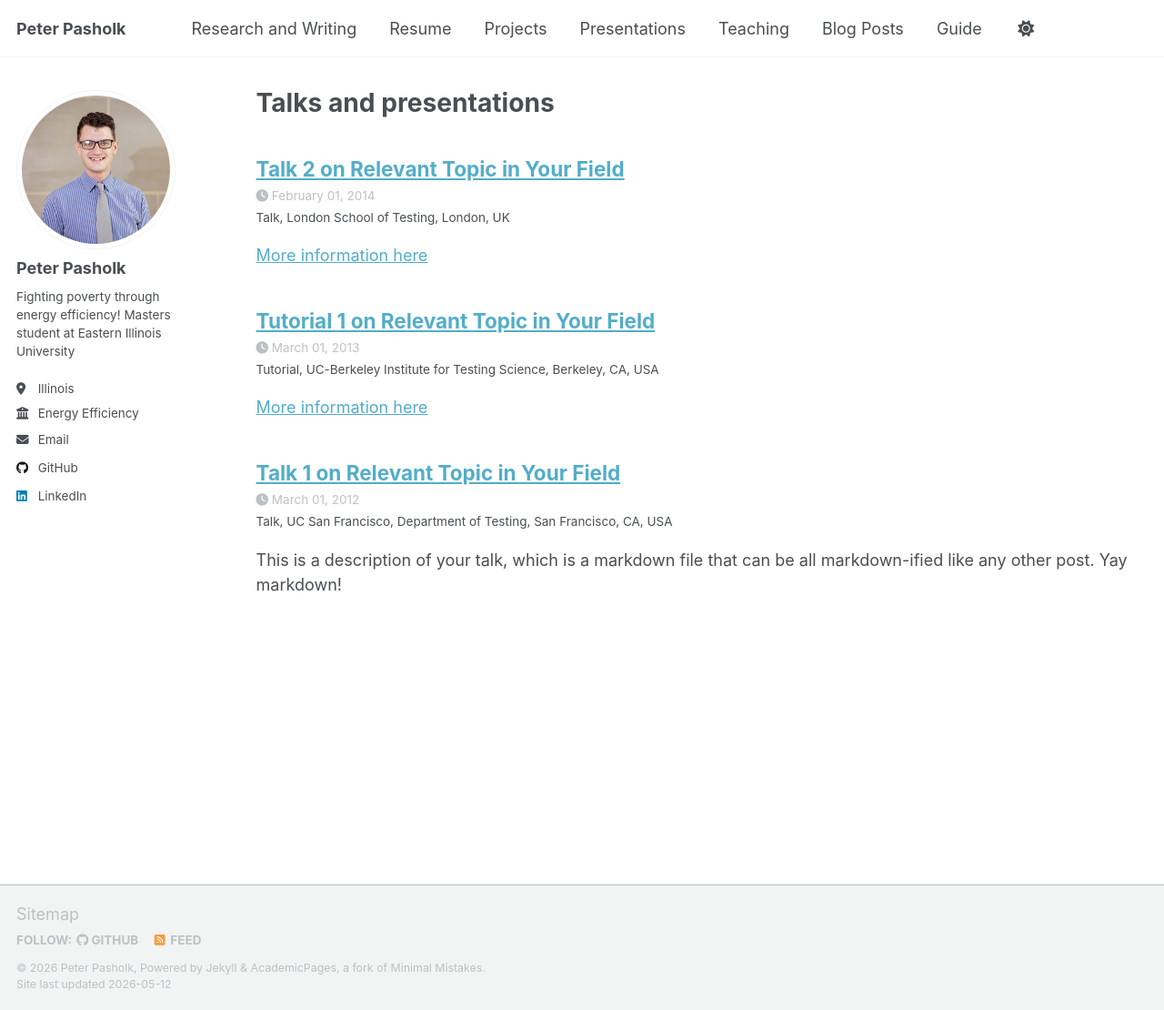
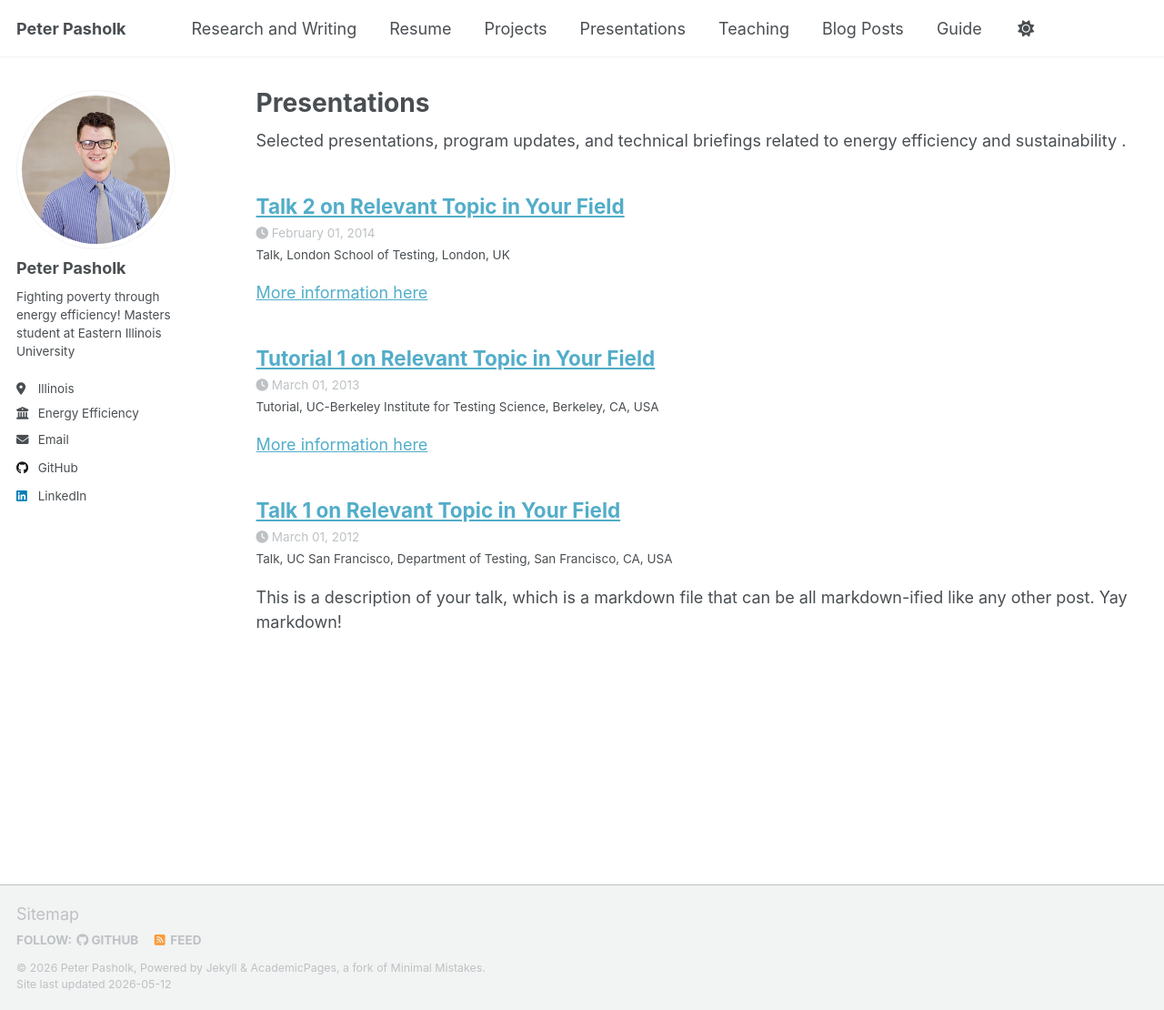
Before and after one commit to ppasholk/ppasholk.github.io, a Jekyll site: the page built from _pages/talks.html, in a window 1280 px wide and 1110 px high. Shown: the whole window at 91% size. Built offline with Jekyll 4.4.1, drawn with Linux system fonts in a browser that asks for light colours; a script that is not in the unit is left out.

Commit message:
Change title to 'Presentations' and add description
Updated title and added a description for the talks page.

```diff
--- a/_pages/talks.html
+++ b/_pages/talks.html
@@ -1,10 +1,11 @@
 ---
 layout: archive
-title: "Talks and presentations"
+title: "Presentations"
 permalink: /talks/
 author_profile: true
 ---
-
+Selected presentations, program updates, and technical briefings related to energy efficiency and sustainability
+.
 {% if site.talkmap_link == true %}
 
 <p style="text-decoration:underline;"><a href="/talkmap.html">See a map of all the places I've given a talk!</a></p>
```
